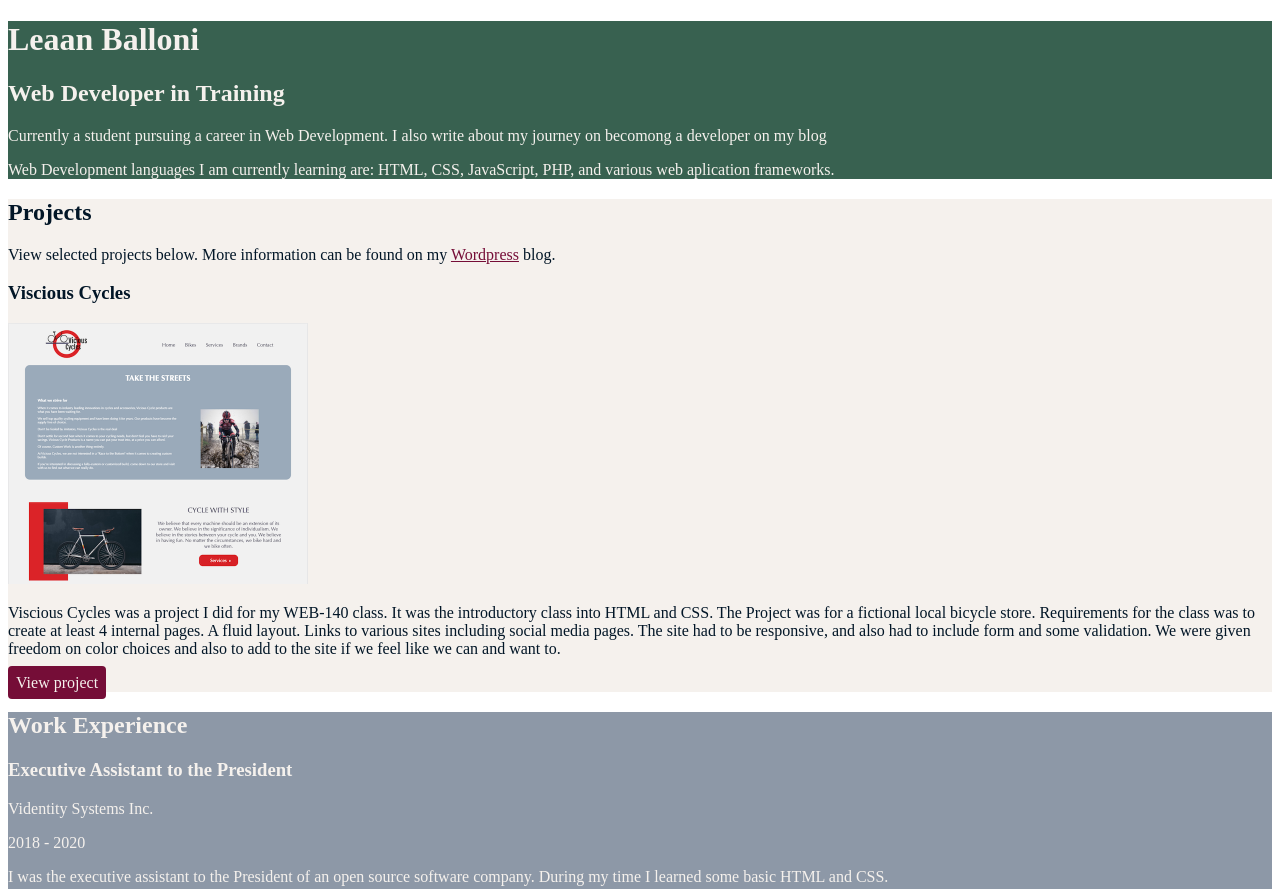
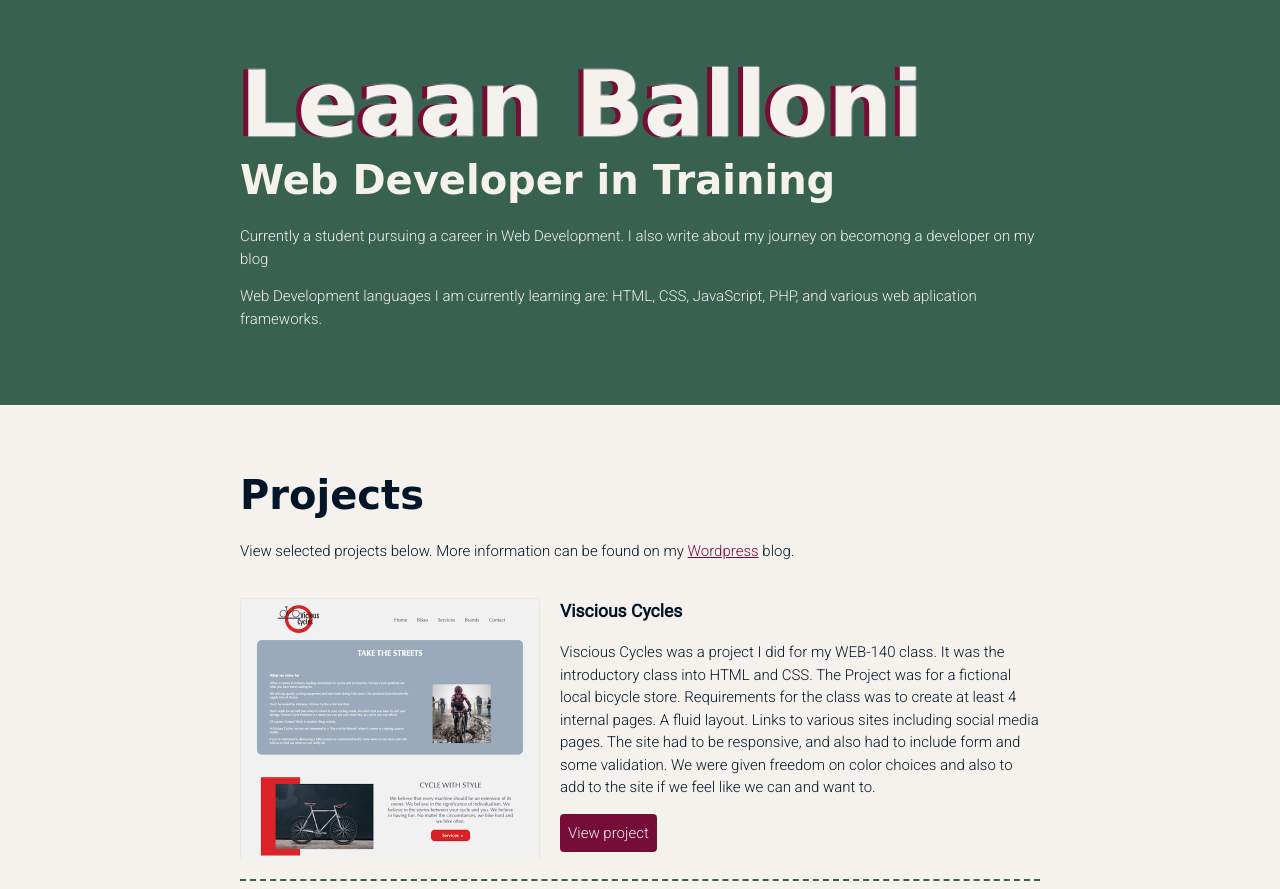
Before and after one commit to LeaBalloni07/Lesson03, a plain HTML site: page index.html in a window 1280 px wide. Shown: the top 889 px of the page. Drawn offline with Linux system fonts and the light colour scheme; a web font is replaced by a local one.

Commit message:
Customized page by modifying colors, fonts and positioning. Added text-shadow to H1 heading

```diff
--- a/css/styles.css
+++ b/css/styles.css
@@ -9,9 +9,22 @@ https://coolors.co/011627-8d98a7-386150-750d37-ab4e68
 */
 
 /* --Global Styes-- */
+html {
+    box-sizing: border-box;
+}
+
+*, *:before, *:after {
+    box-sizing: inherit;
+}
 
 body{
     color: #021627;
+    margin: 0;
+    padding: 0;
+    font-family: 'Roboto', sans-serif;
+    font-weight: 300;
+    font-size: 15px;
+    line-height: 1.5;
 }
 
 img {
@@ -24,6 +37,27 @@ a {
 
 a:hover {
     text-decoration: none;
+}
+
+h1 {
+    font-size: 90px;
+    line-height: 1;
+    text-shadow: -5px 0 #750D37, 0 1px #8D98A7, 1px 0 #8D98A7, 0 -1px #8D98A7;
+}
+
+h2 {
+    font-size: 40px;
+}
+
+h1, h2 {
+    font-family: 'Give You Glory', cursive;
+    margin: 0;
+}
+
+.content-wrap {
+    width: 800px;
+    margin: 0 auto;
+    padding: 60px 0;
 }
 /* --Profile-- */
 header {
@@ -47,10 +81,26 @@ header {
     text-decoration: none;
     padding: 8px;
     border-radius: 4px;
+    display: inline-block;
 }
 
 .projects .btn:hover {
     background: rgba(117, 13, 55, 80%);
+}
+
+.project-item {
+    overflow: hidden;
+    border-bottom: 2px dashed #386150;
+    padding: 20px 0;
+}
+
+.project-item img {
+    float: left;
+    margin-right: 20px;
+}
+
+.project-item h3 {
+    margin-top: 0;
 }
 
 
--- a/index.html
+++ b/index.html
@@ -4,36 +4,43 @@
     <meta charset="UTF-8">
     <meta name="viewport" content="width=device-width, initial-scale=1.0">
     <title>Example Resume</title>
+    <link rel="preconnect" href="https://fonts.gstatic.com">
+    <link href="https://fonts.googleapis.com/css2?family=Give+You+Glory&family=Roboto:wght@300;400&display=swap" rel="stylesheet">
     <link rel="stylesheet" href="css/styles.css">
   </head>
   <body>
     <main>
       <!-- ***********************  ABOUT / PROFILE  *********************** -->
       <header>
+        <div class="content-wrap">
           <h1>Leaan Balloni</h1>
           <h2>Web Developer in Training</h2>
 
           <p>Currently a student pursuing a career in Web Development. I also write about my journey on becomong a developer on my blog <a href="https://lilavie07.wordpress.com"></a></p>
           <p>Web Development languages I am currently learning are: HTML, CSS, JavaScript, PHP, and various web aplication frameworks.</p>
+        </div>
       </header>
 
       <!-- ********************  PROJECTS / PORTFOLIO  ********************* -->
       <section class="projects">
+        <div class="content-wrap">
           <h2>Projects</h2>
           <p>View selected projects below. More information can be found on my <a href="https://lilavie07.wordpress.com"> Wordpress</a> blog.</p>
 
           <!-- Copy the whole <section> block to add more projects. -->
-        <section>
+          <section class="project-item">
+            <img src="images/VisciousCycles.png" alt="Home Page of Viscious Cycles Project">
             <h3>Viscious Cycles </h3>
-          <img src="images/VisciousCycles.png" alt="Home Page of Viscious Cycles Project">
             <p>Viscious Cycles was a project I did for my WEB-140 class. It was the introductory class into HTML and CSS. The Project was for a fictional local bicycle store. Requirements for the class was to create at least 4 internal pages. A fluid layout. Links to various sites including social media pages. The site had to be responsive, and also had to include form and some validation. We were given freedom on color choices and also to add to the site if we feel like we can and want to. </p>
             <a class="btn" href="https://wcet3.waketech.edu/lballoni/WEB140/VisciousCycles/index.html" target="_blank">View project</a>
           </section>
         <!-- End of Project block. -->
+        </div>
       </section>
 
       <!-- ***********************  WORK EXPERIENCE  *********************** -->
       <section class="work-experience">
+        <div class="content-wrap">
           <h2>Work Experience</h2>
 
           <!-- Copy this whole <section> block to add more jobs. -->
@@ -50,10 +57,12 @@
             </ul>
           </section>
         <!-- End of Job block. -->
+      </div>
       </section>
 
       <!-- ******************  EDUCATION & CERTIFICATIONS ****************** -->
       <section class="education">
+        <div class="content-wrap">
           <h2>Education</h2>
 
           <!-- Copy this whole <section> block to add more schools. -->
@@ -66,10 +75,12 @@
             <p></p>
           </section>
           <!-- End of School block. -->
+        </div>
       </section>
 
       <!-- *****************  CONTACT INFO / SOCIAL MEDIA  ***************** -->
       <footer>
+        <div class="content-wrap">
           <h2>Let's Keep in Touch!</h2>
 
           <!-- Social media and contact links. Add or remove any networks. -->
@@ -80,6 +91,7 @@
             <li><a href="https://www.linkedin.com/in/leaan-balloni-40021163/" target="_blank">LinkedIn</a></li>
             <li><a href="https://www.facebook.com" target="_blank">Facebook</a></li>
           </ul>
+      </div>
       </footer>
     </main>
   </body>
```
Lines whose indentation alone changed are shown as unchanged.
